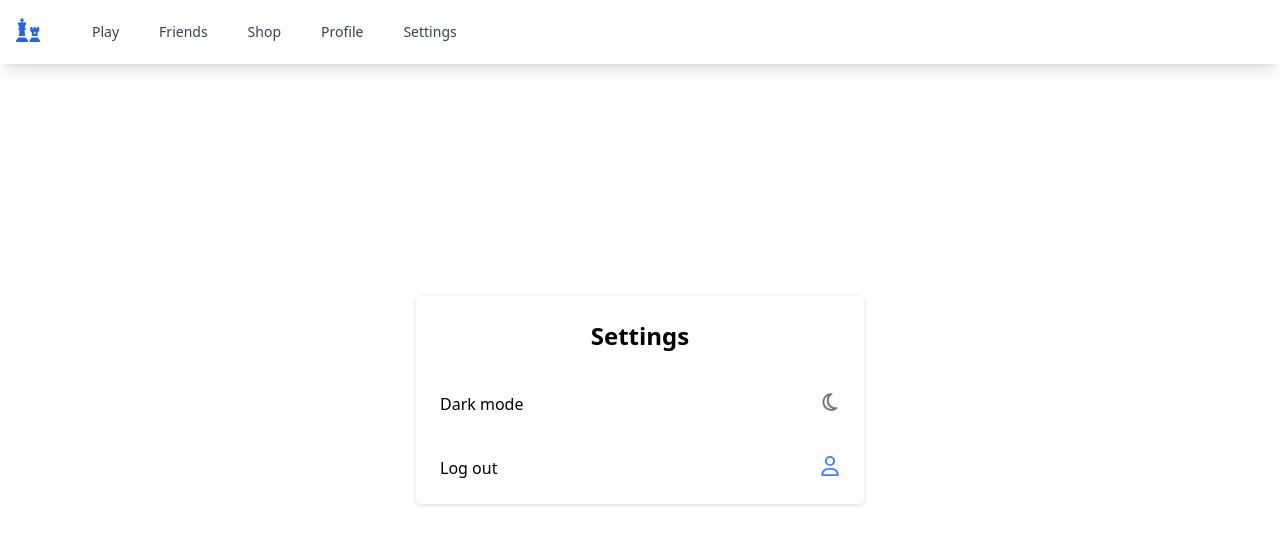
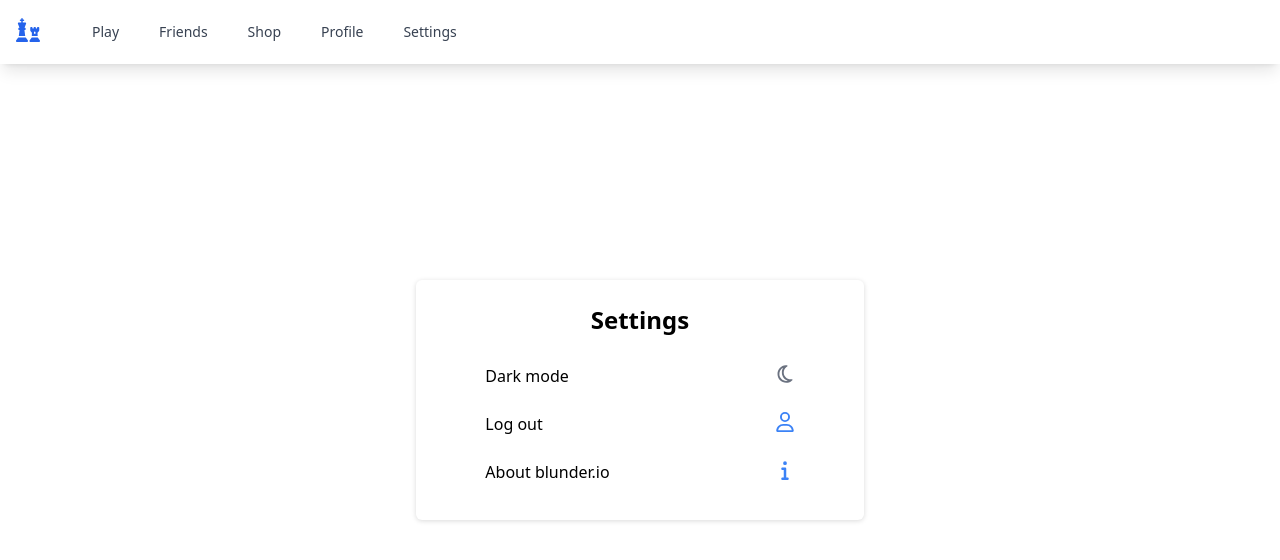
Before and after one commit to elRatto21/blunder.io, a React (Create React App) app in the folder root/client/: page /settings in a window 1280 px wide. Shown: the top 560 px of the page. Built offline with nearby package versions, Linux system fonts and the light colour scheme; no server answers; sample sign-in values are in the browser's storage.

Commit message:
implement about popup and enhance button design

```diff
--- a/root/client/src/components/settings/Settings.js
+++ b/root/client/src/components/settings/Settings.js
@@ -1,11 +1,13 @@
-import React, { useContext } from 'react';
+import React, { useContext, useState } from 'react';
 import { ThemeContext } from '../common/ThemeProvider';
 import { FontAwesomeIcon } from '@fortawesome/react-fontawesome';
 import { faMoon, faSun, faUser } from '@fortawesome/free-regular-svg-icons';
 import { useNavigate } from 'react-router-dom';
 import { toast } from "react-toastify";
+import { faInfo } from '@fortawesome/free-solid-svg-icons';
 
 const SettingsPage = () => {
+    const [showModal, setShowModal] = useState(false);
     const { theme, setTheme } = useContext(ThemeContext);
     const navigate = useNavigate();
 
@@ -27,29 +29,125 @@ const SettingsPage = () => {
         navigate("/auth/login")
     }
 
+    const toggleModal = () => {
+        if(showModal === true) {
+            setShowModal(false);
+        } else {
+            setShowModal(true);
+        }
+    }
+
+    function About() {
+        return(
+            <>
+            <div
+            id="default-modal"
+            tabindex="-1"
+            aria-hidden="true"
+            class="overflow-y-auto bg-black bg-opacity-10 dark:bg-opacity-50 overflow-x-hidden fixed z-50 flex justify-center items-center w-full md:inset-0 min-h-full"
+            >
+            <div class="p-4 max-w-2xl">
+            <div class="relative bg-white rounded-lg shadow dark:bg-gray-700">
+                <div class="flex items-center justify-between p-4 md:p-5 border-b rounded-t dark:border-gray-600">
+                <h3 class="text-xl font-semibold text-gray-900 dark:text-white">
+                    About blunder.io
+                </h3>
+                <button
+                    type="button"
+                    class="text-gray-400 bg-transparent hover:bg-gray-200 hover:text-gray-900 rounded-lg text-sm w-8 h-8 ms-auto inline-flex justify-center items-center dark:hover:bg-gray-600 dark:hover:text-white"
+                    data-modal-hide="default-modal"
+                    onClick={toggleModal}
+                >
+                    <svg
+                    class="w-3 h-3"
+                    aria-hidden="true"
+                    xmlns="http://www.w3.org/2000/svg"
+                    fill="none"
+                    viewBox="0 0 14 14"
+                    >
+                    <path
+                        stroke="currentColor"
+                        stroke-linecap="round"
+                        stroke-linejoin="round"
+                        stroke-width="2"
+                        d="m1 1 6 6m0 0 6 6M7 7l6-6M7 7l-6 6"
+                    />
+                    </svg>
+                    <span class="sr-only">Close modal</span>
+                </button>
+                </div>
+
+                <div class="p-4 md:p-5 space-y-4">
+                    <p className='text-base leading-relaxed text-gray-500 dark:text-gray-400'>
+                        <span className='text-black font-semibold dark:text-white'>Contact</span><br />
+                        If you have any questions or other requests you can contact us via
+                        <a href='mailto:info@blunderio.xyz' target='_blank' className='text-blue-500 dark:text-blue-400' rel='noreferrer'> Email</a> or on our <a href='https://discord.gg/b6JSGwUwh2' target='_blank' className='text-blue-500 dark:text-blue-400' rel='noreferrer'>Discord server</a>.
+                    </p>
+
+                    <p class="text-base leading-relaxed text-gray-500 dark:text-gray-400">
+                        <span className='text-black font-semibold dark:text-white'>Team</span><br />
+                        <a href='https://github.com/elRatto21' target='_blank' className='text-blue-500 dark:text-blue-400' rel='noreferrer'>Niklas Trapp</a> - Fullstack
+                    </p>
+
+                    <p className='text-base leading-relaxed text-gray-500 dark:text-gray-400'>
+                        <span className='text-black font-semibold dark:text-white'>History</span><br />
+                        <ol class="mt-1 ml-1 relative border-s border-gray-200 dark:border-gray-700">
+                            <li class="mb-5 ms-4">
+                                <div class="absolute w-3 h-3 bg-gray-200 rounded-full mt-1.5 -start-1.5 border border-white dark:border-gray-900 dark:bg-gray-700"></div>
+                                <time class="mb-1 text-sm font-normal leading-none text-gray-400 dark:text-gray-400">November 2023</time>
+                                <h3 class="text-md font-semibold text-gray-700 dark:text-white">First Beta Release</h3>
+                                <p class="mb-4 text-base font-normal text-gray-500 dark:text-gray-400">After a long break from development, Beta 1.0 is officially released and blunder.io is now publicly accessible.</p>
+                            </li>
+                            <li class="mb-5 ms-4">
+                                <div class="absolute w-3 h-3 bg-gray-200 rounded-full mt-1.5 -start-1.5 border border-white dark:border-gray-900 dark:bg-gray-700"></div>
+                                <time class="mb-1 text-sm font-normal leading-none text-gray-400 dark:text-gray-400">July 2023</time>
+                                <h3 class="text-md font-semibold text-gray-700 dark:text-white">Start of development</h3>
+                                <p class="text-base font-normal text-gray-500 dark:text-gray-400">The development of blunder.io has officially started. We have a lot of cool ideas and are excited for the future!</p>
+                            </li>
+                        </ol>
+                    </p>
+
+                <p class="text-base leading-relaxed text-gray-500 dark:text-gray-400">
+                    <span className='text-black font-semibold dark:text-white'>Metadata</span><br />
+                    Version 1.0 Beta (23.11.2023)<br />
+                    <a href='https://github.com/elRatto21/blunder.io' target='_blank' className='text-blue-500 dark:text-blue-400' rel='noreferrer'>Sourcecode</a>
+                </p>
+                </div>
+            </div>
+            </div>
+        </div>
+        </>
+        )
+}
+
     return (
         <div className={`min-h-screen flex flex-col items-center justify-center py-5 px-4 sm:px-6 lg:px-8 ${theme === 'dark' ? 'bg-gray-800' : 'bg-white'}`}>
-            <div className="rounded-md shadow-[0_1px_5px_rgb(0,0,0,0.15)] w-full sm:max-w-md p-6 space-y-4 bg-white dark:bg-gray-700">
+           {showModal === true ? (About()) : null}
+            <div className="rounded-md flex items-center flex-col shadow-[0_1px_5px_rgb(0,0,0,0.15)] w-full sm:max-w-md p-6 space-y-4 bg-white dark:bg-gray-700">
                 <h1 className="text-2xl font-bold text-center dark:text-white">Settings</h1>
-                <div className="flex items-center justify-between pt-6">
+                <div className='w-5/6'>
+                <div onClick={toggleTheme} className="flex items-center justify-between p-3 cursor-pointer hover:bg-gray-50 dark:hover:bg-slate-600 rounded-sm">
                     <p className="font-medium dark:text-white">Dark mode</p>
                     <div>
-                        <button onClick={toggleTheme} className="focus:outline-none">
                             {theme === 'dark' ? (
                                 <FontAwesomeIcon icon={faSun} className="h-5 w-5 text-yellow-500" />
                             ) : (
                                 <FontAwesomeIcon icon={faMoon} className="h-5 w-5 text-gray-500" />
                             )}
-                        </button>
                     </div>
                 </div>
-                <div className="flex items-center justify-between pt-6">
+                <div onClick={logout} className="flex items-center justify-between p-3 cursor-pointer hover:bg-gray-50 dark:hover:bg-slate-600 rounded-sm">
                     <p className='font-medium dark:text-white'>Log out</p>
                         <div>
-                            <button onClick={logout} className="focus:outline-none">
                                 <FontAwesomeIcon icon={faUser} className='h-5 w-5 text-blue-500' />
-                            </button>
                         </div>
+                    </div>
+                    <div onClick={toggleModal} className="flex justify-between p-3 cursor-pointer hover:bg-gray-50 dark:hover:bg-slate-600 rounded-sm">
+                    <p className='font-medium dark:text-white'>About blunder.io</p>
+                        <div>
+                                <FontAwesomeIcon icon={faInfo} className='h-5 w-5 text-blue-500' />
+                        </div>
+                    </div>
                     </div>
             </div>
         </div>
```
